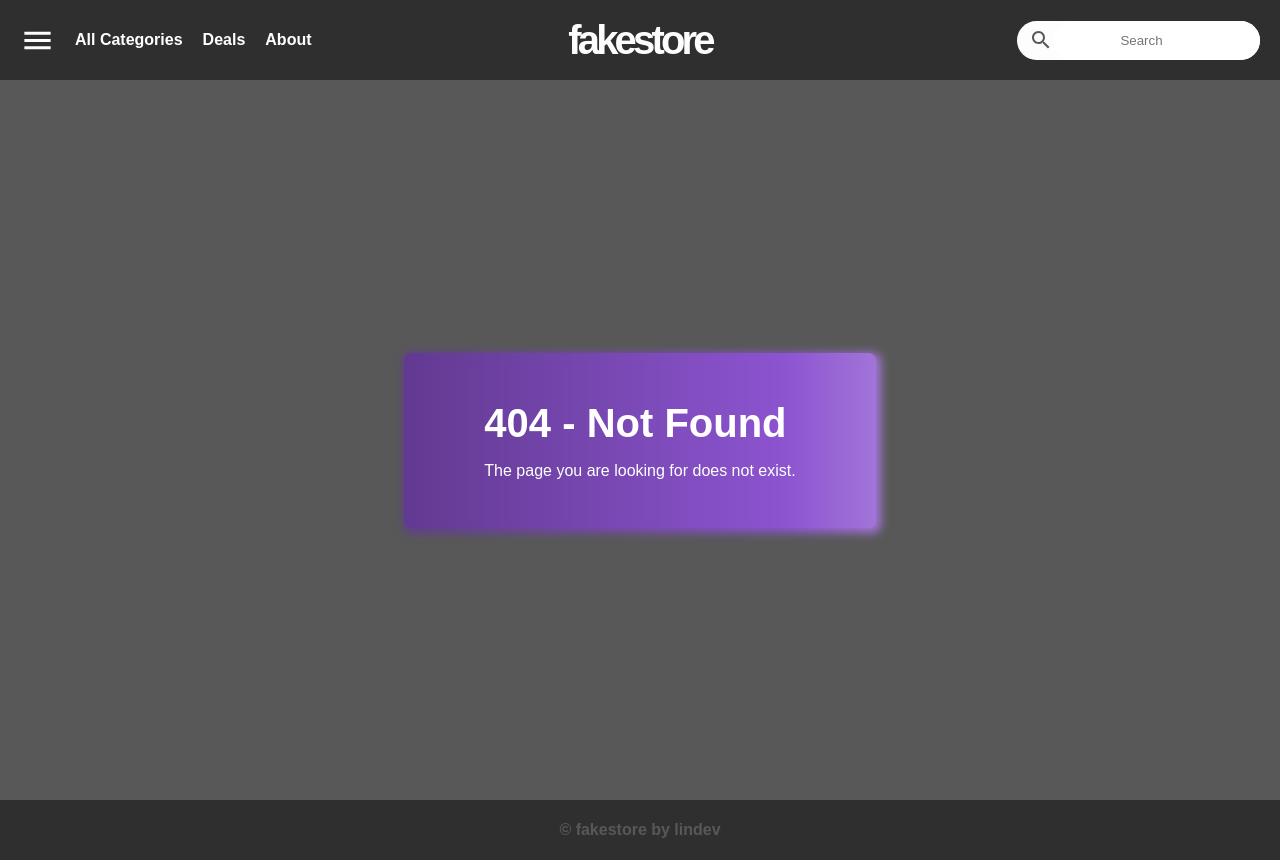
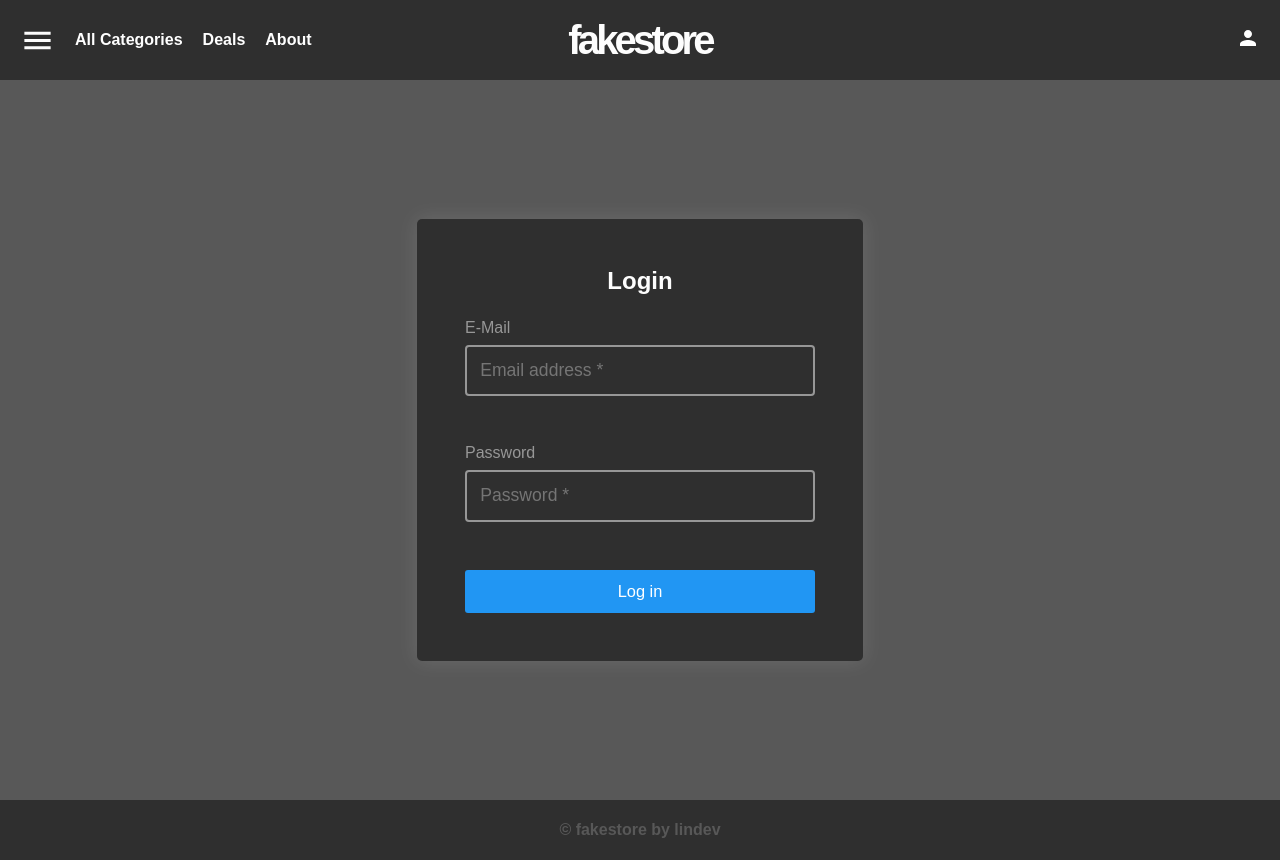
Before and after one commit to Hendro777/fakestore, a React (Vite) app: page /login in a window 1280 px wide. Before the commit this address had no page. Built offline with nearby package versions, Linux system fonts and the light colour scheme.

Commit message:
feat: added login page with styling / style: redid some colouring

```diff
--- a/src/components/Header.jsx
+++ b/src/components/Header.jsx
@@ -1,6 +1,7 @@
+import { Person } from '@mui/icons-material';
 import MenuIcon from '@mui/icons-material/Menu';
 import SearchIcon from '@mui/icons-material/Search';
-import { NavLink } from 'react-router-dom';
+import { NavLink, Link } from 'react-router-dom';
 
 const Header = function () {
     return (
@@ -12,10 +13,15 @@ const Header = function () {
                 <NavLink className='navlink' to='about'>About</NavLink>
             </nav>
             <NavLink className="navlink-logo" to=""><h1 className='logo'>fakestore</h1></NavLink>
-            <div className='search'>
+            <div className='account'>
+                <Link to="/login">
+                    <Person />
+                </Link>
+            </div>
+            {/* <div className='search'>
                 <SearchIcon fontSize='large' />
                 <input type="text" placeholder='Search'></input>
-            </div>
+            </div> */}
         </header>
     )
 }
--- a/src/index.scss
+++ b/src/index.scss
@@ -76,6 +76,8 @@ input {
 
     display: flex;
     flex-direction: column;
+
+    background-color: $primary-color-light;
 }
 
 .container {
@@ -144,6 +146,14 @@ input {
                 &:hover {
                     font-size: 3em;
                 }
+            }
+        }
+
+        .account {
+            justify-self: end;
+
+            .MuiSvgIcon-root {
+                color: white;
             }
         }
 
@@ -319,15 +329,81 @@ input {
         }
     }
 
+    .login {
+        display: grid;
+        place-items: center;
+        color: $primary-contrast;
+
+        .headline {
+            margin-bottom: -1em;
+            align-self: center;
+        }
+
+        .loginForm {
+            border-radius: 5px;
+            box-shadow: 0 0 20px 2px rgba(#FFF, 0.1);
+            padding: 3em;
+            background: $primary-color;
+            display: flex;
+            flex-direction: column;
+            gap: 3em;
+
+            label {
+                display: flex;
+                flex-direction: column;
+                gap: .5em;
+                color: $primary-color-extra-light;
+
+                &:hover {
+                    color: $secondary-color-extra-light;
+
+                    input {
+                        border-color: $secondary-color-extra-light;
+                    }
+                }
+
+                input {
+                    position: relative;
+                    padding: .75em .75em;
+                    font-size: 1.1em;
+                    min-width: 350px;
+
+
+                    border-radius: 4px;
+                    border: 2px solid $primary-color-extra-light;
+
+                    color: $primary-color-extra-light;
+                    background: $primary-color;
+                }
+            }
+
+            button {
+                padding: .75em;
+                background-color: $info-main;
+                font-size: 1.025em;
+                color: $info-contrast-text;
+                line-height: normal;
+                text-align: center;
+                cursor: pointer;
+
+                border: none;
+                border-radius: 3px;
+
+                &:hover {
+                    background-color: $info-dark;
+                }
+            }
+        }
+    }
+
     .categories {
         padding: 40px 65px;
-        min-height: calc(100vh - 80px);
 
         .intro {
             display: flex;
             align-items: center;
             justify-content: center;
-            color: $secondary-color;
+            color: $secondary-color-extra-light;
             margin-bottom: 65px;
         }
 
@@ -402,7 +478,7 @@ input {
                     padding-bottom: .7em;
 
                     align-items: center;
-                    color: $primary-color;
+                    color: $primary-contrast;
                     font-family: $karla;
                     font-size: 1.1em;
                     font-style: normal;
@@ -437,8 +513,8 @@ input {
                     letter-spacing: -0.25px;
                     line-height: 1.1;
 
-                    border: 2px solid $secondary-color-light;
-                    box-shadow: 0 6px 3px -3px rgba(140, 84, 208, 1);
+                    border: 2px solid $primary-color-extra-light;
+                    box-shadow: 0 6px 3px -3px rgba($primary-color-extra-light, .7);
                     border-radius: 1em;
 
                     &:hover {
@@ -526,7 +602,7 @@ input {
 
                 &.active {
                     .filterTitle {
-                        color: $secondary-color-dark;
+                        color: $secondary-color-extra-light;
                     }
 
                     .filterOptions>.clear-filter {
@@ -543,14 +619,14 @@ input {
 
 
             .clear-all {
-                font-size: 1.05em;
+                font-size: 1.1em;
                 font-weight: 500;
-                color: $secondary-color;
-                cursor: pointer;
+                color: $primary-contrast;
+                text-decoration: underline;
 
                 &:hover {
-                    color: $secondary-color-dark;
-                    text-decoration: underline;
+                    color: $secondary-color-extra-light;
+
                 }
             }
         }
@@ -568,7 +644,7 @@ input {
 
                 background-color: $primary-color;
                 color: white;
-                box-shadow: 0px 10px 8px -3px rgba(140, 84, 208, 0.3);
+                box-shadow: 3px 6px 8px -3px rgba($primary-color-extra-light, .7);
 
                 display: flex;
                 flex-direction: column;
--- a/src/main.jsx
+++ b/src/main.jsx
@@ -16,10 +16,12 @@ import ProductDescription from "./pages/ProductDetails/ProductDescription"
 import ProductSpecifications from './pages/ProductDetails/ProductSpecifications'
 import ProductReviews from './pages/ProductDetails/ProductReviews'
 import NotFound from './pages/NotFound'
+import Login from './pages/Login'
 
 const router = createBrowserRouter(createRoutesFromElements(
   <Route element={<SiteLayout />}>
     <Route index element={<Home />} />
+    <Route path="login" element={<Login />} />
     <Route path="categories" element={<Categories />} loader={categoriesLoader} />
     <Route path="products" element={<Products />} errorElement={<Error />} loader={productsLoader} />
     <Route path="products/:id" element={<ProductDetails />} loader={productDetailsLoader}>
--- a/src/pages/Categories.jsx
+++ b/src/pages/Categories.jsx
@@ -47,7 +47,7 @@ function Categories() {
     }
 
     return (
-        <main className="categories">
+        <main className="vh-container categories">
             <section className="intro">
                 <h1 className="secondary">Check our versatile sortiment @fakestore</h1>
             </section>
--- /dev/null
+++ b/src/pages/Login.jsx
@@ -0,0 +1,32 @@
+import { Form } from "react-router-dom"
+
+export default function Login() {
+    return (
+        <div className="vh-container login">
+            <Form className="loginForm">
+                <h2 className="headline">Login</h2>
+                <label for="email">
+                    E-Mail
+                    <input
+                        type="email"
+                        name="email"
+                        placeholder="Email address *" />
+                </label>
+
+                <label for="password">
+                    Password
+                    <input
+                        type="password"
+                        name="password"
+                        placeholder="Password *" />
+                </label>
+
+
+
+                <button type="submit">
+                    Log in
+                </button>
+            </Form>
+        </div>
+    )
+}
--- a/src/pages/Products.jsx
+++ b/src/pages/Products.jsx
@@ -153,7 +153,7 @@ export default function Products() {
     ))
 
     return (
-        <main className='products'>
+        <main className='vh-container products'>
             <div className="filters">
                 <div className={`filter ${categoryFilter && "active"}`}>
                     <span className="filterTitle">Categories<ExpandMoreIcon /></span>
```
